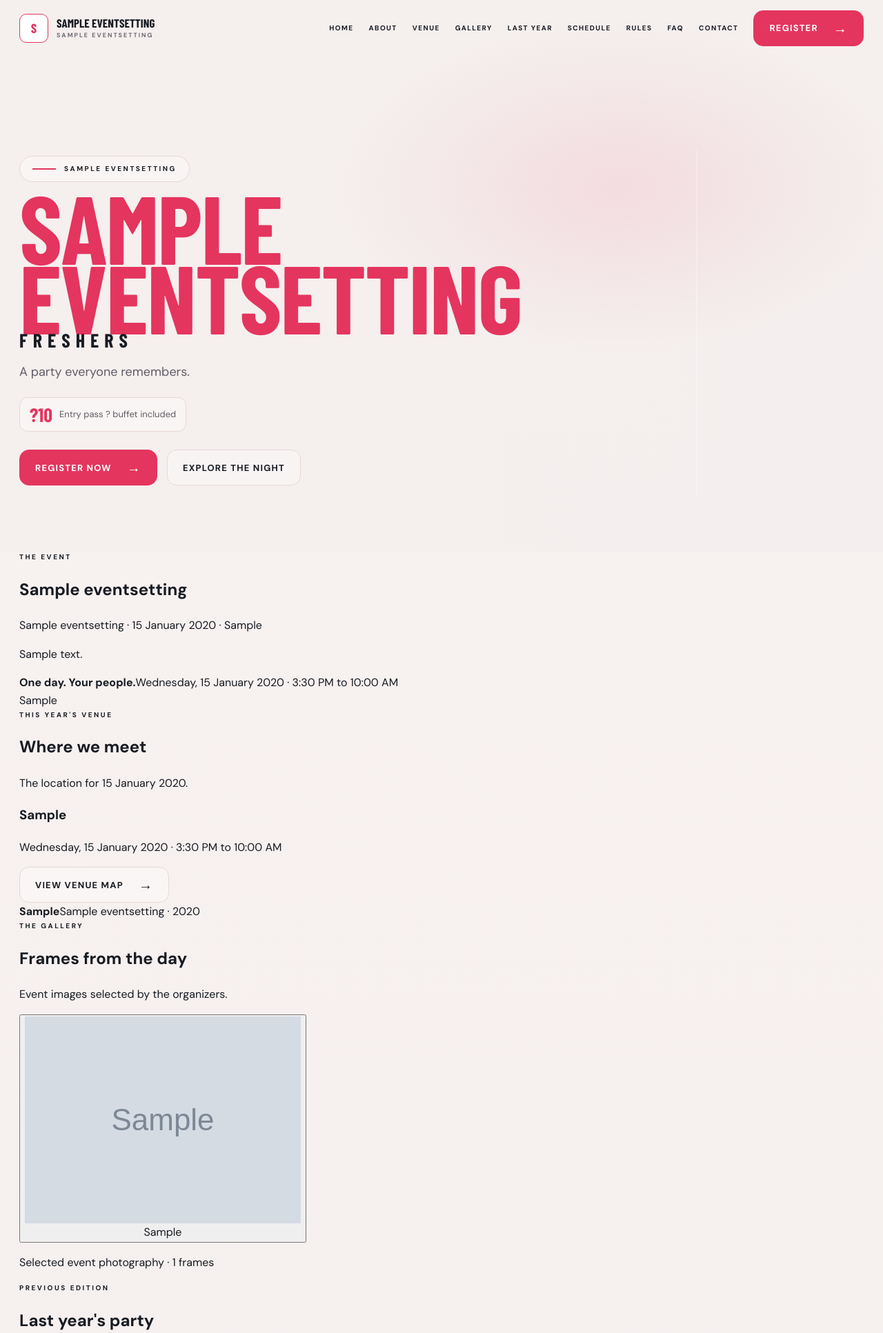
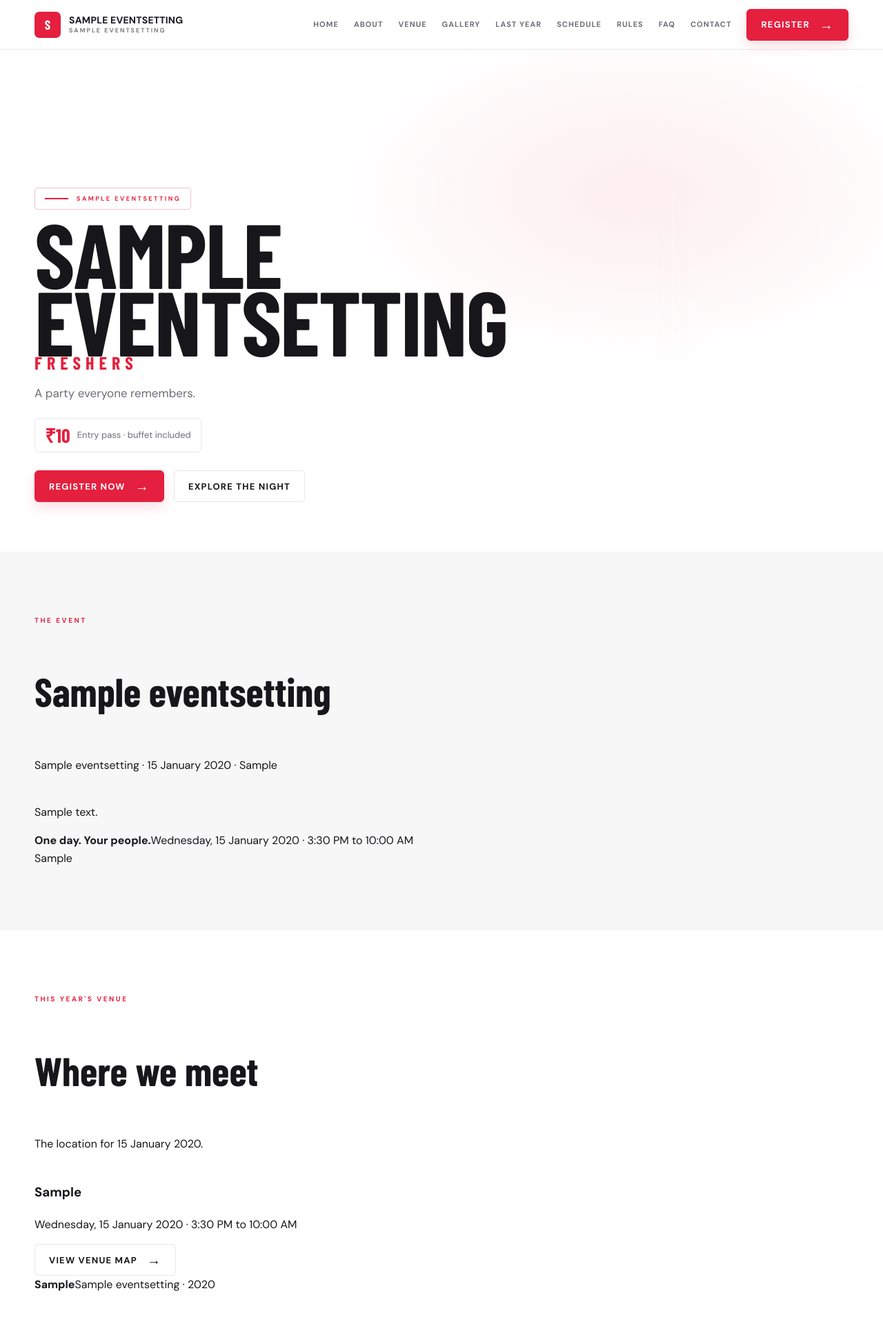
Before and after one commit to kunalSirsat03/Freshers, a Django app: page / in a window 1280 px wide. Shown: the top 1933 px of the page at 69% size. Run offline with Django 5.2, Linux system fonts and the light colour scheme; tables that the repository leaves empty hold one stand-in row (values such as "Sample post"); grey boxes marked "Sample" are stand-in pictures; parts of the project's set-up code (start-up, migrations or seed data) failed here and were passed over; some web fonts are replaced; grey boxes are pictures that could not be loaded.

Commit message:
rs updated

```diff
--- a/templates/fresher_cinematic.html
+++ b/templates/fresher_cinematic.html
@@ -23,6 +23,71 @@
   <style>
     @media(max-width:760px){.venue-layout{grid-template-columns:1fr;gap:22px}.venue-copy h2{font-size:50px}.venue-name{font-size:34px}.venue-media,.venue-media img{min-height:250px}.venue-gallery-grid{grid-auto-rows:110px}.archive-photo-grid{grid-template-columns:repeat(2,minmax(0,1fr));grid-auto-rows:105px;gap:9px}.archive-photo-grid .gallery-item{grid-column:span 1;grid-row:span 2}.archive-photo-grid .gallery-item:first-child{grid-column:span 2;grid-row:span 2}.archive-photo-grid .gallery-caption{left:12px;right:12px;bottom:11px;font-size:17px}}
     @media(max-width:390px){.venue-copy h2{font-size:45px}.venue-name{font-size:30px}.venue-media,.venue-media img{min-height:220px}.venue-fallback{padding:20px}.venue-fallback strong{font-size:43px}}
+  </style>
+  <style>
+    :root{--red:#e51f3e;--red-deep:#b91530;--bg:#f7f7f8;--panel:#ffffff;--card:#ffffff;--ink:#17171b;--muted:#6d6d75;--line:#e7e7eb;--content:min(1180px,calc(100% - 48px))}
+    body{background:#f7f7f8;color:var(--ink)}
+    .site-header{height:72px;background:rgba(255,255,255,.9);border-bottom-color:var(--line);backdrop-filter:blur(14px)}
+    .site-header.is-scrolled,.site-header.menu-active{background:rgba(255,255,255,.96);border-color:var(--line)}
+    .brand-mark{width:38px;height:38px;border:0;border-radius:7px;background:var(--red);color:#fff}
+    .brand-copy{font-family:var(--body);font-size:14px;letter-spacing:.2px}
+    .desktop-nav>a:not(.cta){font-size:11px;letter-spacing:1px;color:var(--muted)}
+    .cta{min-height:46px;padding:0 20px;border-radius:6px;gap:14px;background:var(--red);border-color:var(--red);box-shadow:0 8px 18px rgba(229,31,62,.14)}
+    .cta:hover{background:var(--red-deep);box-shadow:0 10px 24px rgba(229,31,62,.2)}
+    .cta-outline{background:#fff;border-color:var(--line);color:var(--ink);box-shadow:none}
+    .cta-outline:hover{background:#fff;border-color:var(--red);color:var(--red)}
+    .hero{min-height:720px;background:#fff}
+    .hero-shade{background:linear-gradient(90deg,#fff 0%,#fff 47%,rgba(255,255,255,.72) 100%)}
+    .hero-shade:after{background:radial-gradient(ellipse at 72% 35%,rgba(229,31,62,.08),transparent 34%)}
+    .hero-inner{grid-template-columns:1fr .8fr;gap:72px;padding-top:132px;padding-bottom:58px}
+    .hero-kicker{padding:8px 14px;border-color:#f0c4cb;border-radius:4px;background:#fff;color:var(--red);font-size:9px}
+    .hero-title{font-family:var(--display);font-size:132px;line-height:.74;color:var(--ink)}
+    .hero-title small{color:var(--red);font-size:26px;letter-spacing:7px}
+    .hero-subtitle{font-size:17px;color:var(--muted)}
+    .countdown-unit{min-width:72px;padding:10px 12px;border-radius:6px;border-color:var(--line);background:#fff}
+    .countdown-unit b{font-size:29px;color:var(--ink)}
+    .countdown-unit small{color:var(--muted);letter-spacing:1.2px}
+    .ticket-panel{border-radius:6px;border-color:var(--line);background:#fff}
+    .ticket-panel .ticket-price{color:var(--red)}
+    .hero-poster-wrap{padding:12px}
+    .hero-poster{min-height:460px;border-radius:8px;box-shadow:0 24px 55px rgba(35,35,45,.16)}
+    .hero-poster-badge{right:16px;top:16px;border-radius:4px;color:var(--red);font-size:10px}
+    .section{padding:92px 0;background:#fff}
+    .section-red,.section-soft{background:#f7f7f8}
+    .section-heading{margin-bottom:42px}
+    .section-heading h2{font-family:var(--display);font-size:58px;color:var(--ink)}
+    .eyebrow{color:var(--red);font-size:10px}
+    .about-aside{border-left-color:var(--red)}
+    .gallery-item{border-radius:6px}
+    .past-year-card{border-radius:8px;border-color:var(--line);box-shadow:0 10px 25px rgba(25,25,35,.06)}
+    .past-year-card:hover{border-color:#f0aab5;box-shadow:0 15px 30px rgba(25,25,35,.1)}
+    .past-year-card .play-badge{color:var(--red);border-radius:50%}
+    .schedule-list,.faq-list{border-color:var(--line)}
+    .schedule-row,.faq-list details{border-color:var(--line)}
+    .schedule-time,.schedule-marker:before{color:var(--red)}
+    .schedule-marker:before{background:var(--red);box-shadow:0 0 12px rgba(229,31,62,.25)}
+    .schedule-marker:after{background:rgba(229,31,62,.25)}
+    .rule{background:#fff;border-color:var(--line)}
+    .rules-grid{border-color:var(--line)}
+    .rule-number,.faq-list summary:after{color:var(--red)}
+    .contact-section{background:#17171b}
+    .contact-section .eyebrow,.contact-section h2,.contact-section .contact-details{color:#fff}
+    .footer{background:#fff;border-color:var(--line)}
+    @media(max-width:760px){
+      :root{--content:calc(100% - 32px)}
+      .site-header{height:64px}
+      .hero{min-height:0}
+      .hero-shade{background:linear-gradient(180deg,#fff 0%,#fff 58%,rgba(255,255,255,.86) 100%)}
+      .hero-inner{grid-template-columns:1fr;gap:36px;padding-top:112px;padding-bottom:52px}
+      .hero-title{font-size:86px;line-height:.76}
+      .hero-title small{font-size:22px;letter-spacing:5px}
+      .hero-subtitle{font-size:15px}
+      .countdown{width:100%;gap:7px;justify-content:space-between}
+      .countdown-unit{min-width:0;flex:1;padding:10px 5px}
+      .countdown-unit b{font-size:25px}
+      .hero-poster{width:min(100%,390px);min-height:390px}
+      .section{padding:70px 0}
+    }
   </style>
 </head>
 <body>
@@ -52,8 +117,8 @@
           </div>
 
         <div class="ticket-panel" aria-label="Ticket detail">
-          <span class="ticket-price">?{{ event.ticket_price }}</span>
-          <small>Entry pass ? buffet included</small>
+          <span class="ticket-price">&#8377;{{ event.ticket_price }}</span>
+          <small>Entry pass &middot; buffet included</small>
         </div>
 
         <div class="hero-actions">
```
